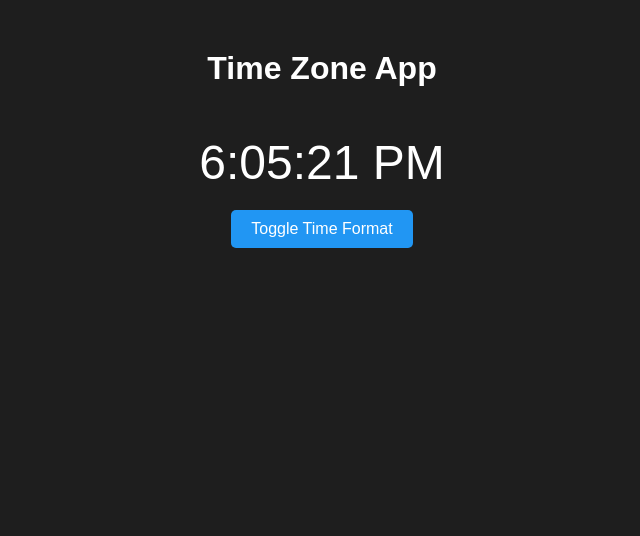
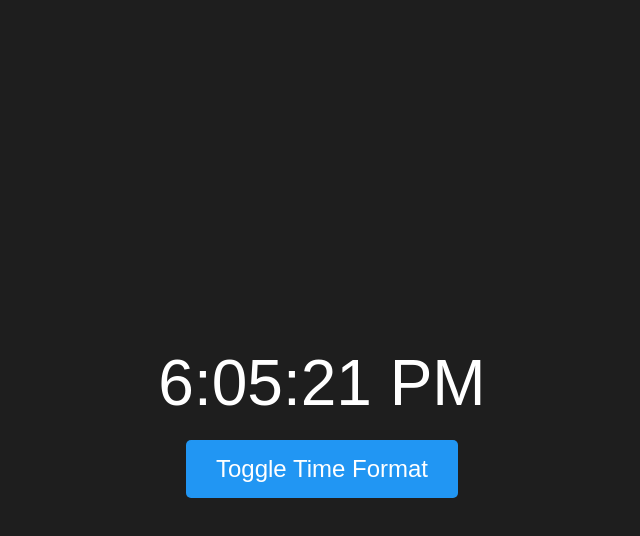
Before and after one commit to AMEND09/watch, a plain HTML site: page index.html in a window 1280 px wide. Shown: the whole page, without its empty margins (318-958 px from the left). Drawn offline with Linux system fonts and the light colour scheme.

Commit message:
Update index.html

```diff
--- a/index.html
+++ b/index.html
@@ -8,36 +8,35 @@
         body {
             font-family: Arial, sans-serif;
             text-align: center;
-            margin: 50px;
+            margin: 0;
+            padding: 0;
             background-color: #1e1e1e; /* Dark mode background color */
             color: #ffffff; /* Dark mode text color */
-        }
-
-        h1 {
-            font-size: 2em;
-            margin-bottom: 20px;
+            display: flex;
+            flex-direction: column;
+            align-items: center;
+            justify-content: center;
+            height: 100vh;
         }
 
         #time {
-            font-size: 3em;
+            font-size: 4em;
             margin-bottom: 20px;
         }
 
         button {
             background-color: #2196F3; /* Blue button color */
             color: #ffffff; /* Button text color */
-            padding: 10px 20px;
-            font-size: 1em;
+            padding: 15px 30px;
+            font-size: 1.5em;
             cursor: pointer;
             border: none;
             border-radius: 5px;
-            margin-bottom: 10px;
+            margin-bottom: 20px;
         }
     </style>
 </head>
 <body>
-    <h1>Time Zone App</h1>
-
     <p id="time"></p>
 
     <button onclick="toggleTimeFormat()">Toggle Time Format</button>
```
